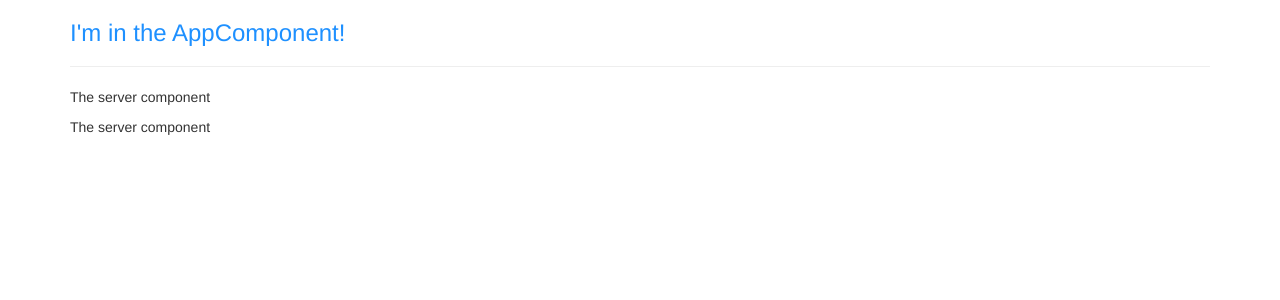
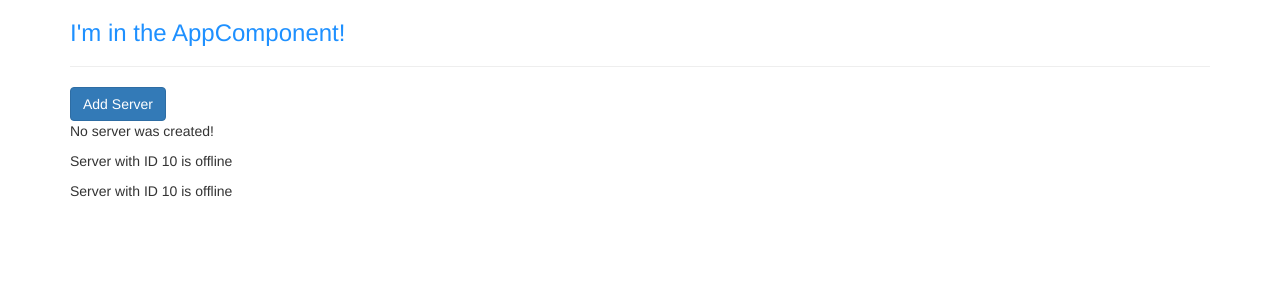
Before and after one commit to chocolatech/angular-complete-guide, an Angular app: page / in a window 1280 px wide. Shown: the top 300 px of the page. Built offline with nearby package versions, Linux system fonts and the light colour scheme.

Commit message:
introduce databinding

```diff
--- a/src/app/server/server.component.html
+++ b/src/app/server/server.component.html
@@ -1 +1 @@
-<p>The server component</p>
+<p>{{'Server'}} with ID {{serverId}} is {{this.getServerStatus()}}</p>
--- a/src/app/server/server.component.ts
+++ b/src/app/server/server.component.ts
@@ -5,5 +5,10 @@
     templateUrl: './server.component.html'
 })
 export class ServerComponent {
+    serverId = 10;
+    serverStatus = 'offline'
 
+    getServerStatus() {
+        return this.serverStatus
+    }
 }
--- a/src/app/servers/servers.component.html
+++ b/src/app/servers/servers.component.html
@@ -1,2 +1,5 @@
+<button class="btn btn-primary" [disabled]="!allowNewServer" (click)="onCreateServer()">Add Server</button>
+<!-- <p [innerText]="allowNewServer"></p> -->
+<p>{{serverCreationStatus}}</p>
 <app-server></app-server>
 <app-server></app-server>
--- a/src/app/servers/servers.component.ts
+++ b/src/app/servers/servers.component.ts
@@ -4,16 +4,23 @@
   // selector: '[app-servers]',
   // selector: '.app-servers',
   selector: 'app-servers',
-  template: `
-  <app-server></app-server>
-  <app-server></app-server>`,
+  templateUrl: './servers.component.html',
   styleUrls: ['./servers.component.css']
 })
 export class ServersComponent implements OnInit {
 
-  constructor() { }
+  allowNewServer = false
+  serverCreationStatus = 'No server was created!'
+
+  constructor() {
+    setTimeout(() => this.allowNewServer = true, 2000)
+  }
 
   ngOnInit() {
   }
 
+  onCreateServer() {
+    this.serverCreationStatus = 'Server was created!'
+  }
+
 }
```
